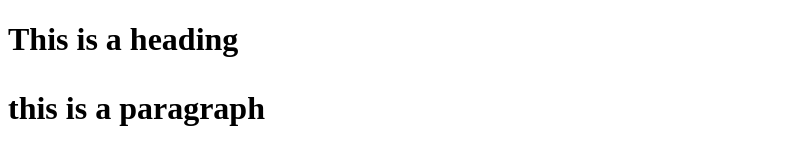
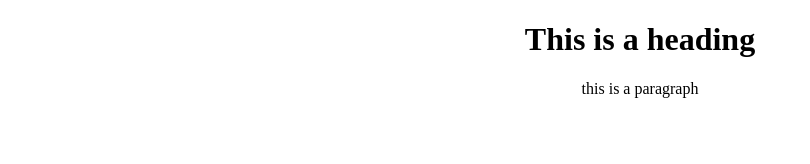
Before and after one commit to mohd7070/PracticeHTML, a plain HTML site: page index.html in a window 1280 px wide. Shown: the whole page, without its empty margins (0-810 px from the left). Drawn offline with Linux system fonts and the light colour scheme.

Commit message:
Update index.html

```diff
--- a/index.html
+++ b/index.html
@@ -7,8 +7,9 @@
     <title>Md's website </title>
 </head>
 <body>
-    <h1>This is a heading
+    <div style="text-align: center;">
+    <h1>This is a heading</h1>
         <p>this is a paragraph</p>
-    </h1>
+    </div>
 </body>
 </html>
```
